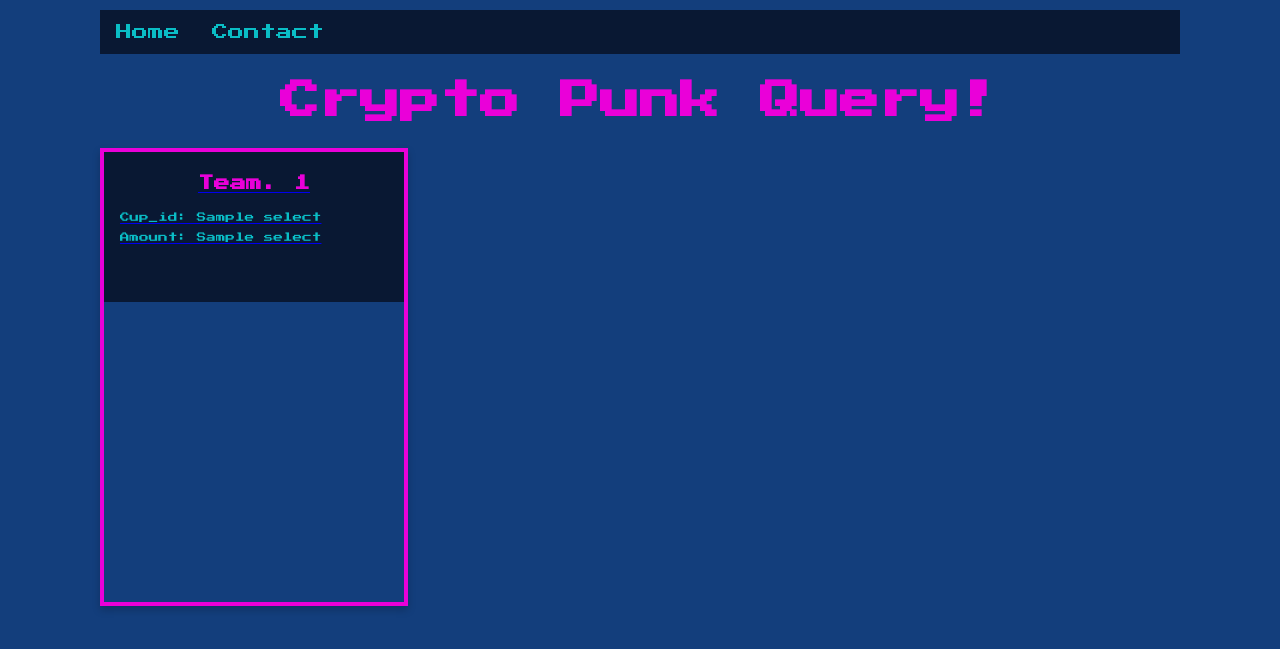
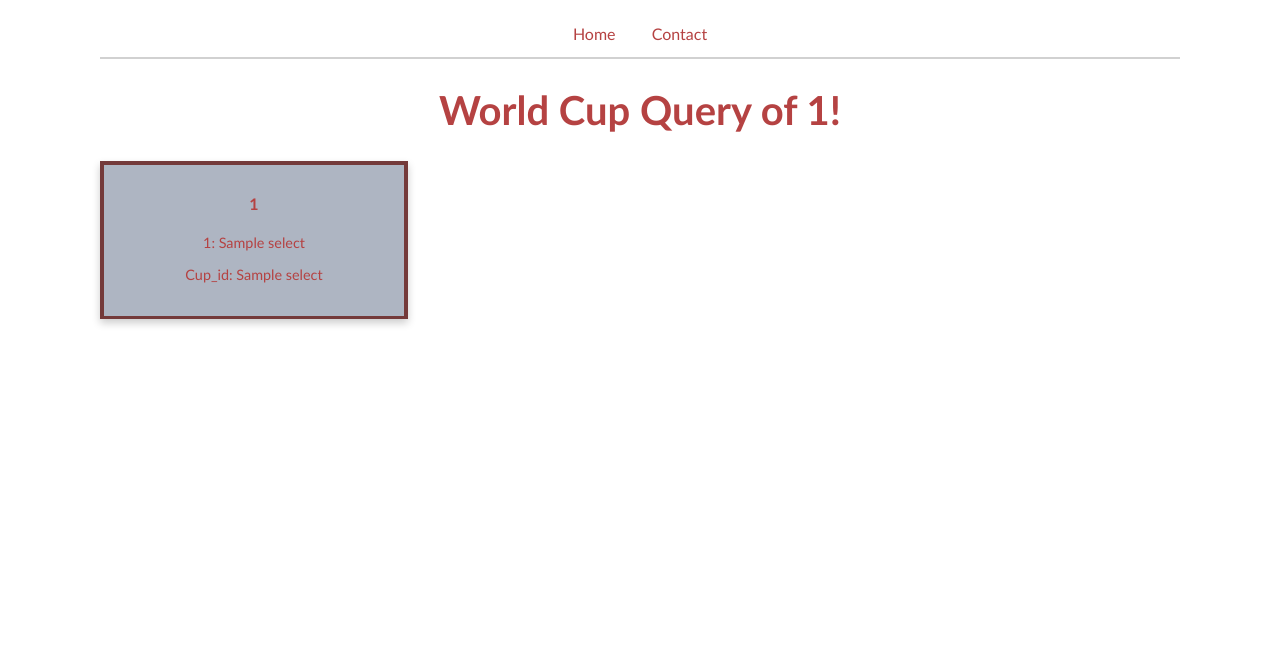
Before and after one commit to ThomRP/DIS, a Flask app: page /cup/1/1 in a window 1280 px wide. Shown: the top 649 px of the page. Run offline with Flask 3, Linux system fonts and the light colour scheme; a database or web service that is not in the repository returns one stand-in record (values such as "Sample title"); some libraries are stand-ins or nearby versions.

Commit message:
added some layout

```diff
--- a/src/app.py
+++ b/src/app.py
@@ -45,7 +45,7 @@ def teampage(teamname):
     cur.execute(sql1)
     ct = list(cur.fetchall())
     print()
-    return render_template("team.html", content=ct, length = len(ct))
+    return render_template("team.html", content=ct, length = len(ct), team = teamname)
 
 @app.route("/cup/<cup_id>/<search>")
 def cupquerypage(cup_id,search):
@@ -75,7 +75,7 @@ def cupquerypage(cup_id,search):
     # Flest spillede
     if search == "played":
         sqlcode += f'''
-                    SELECT team_name, cup_id, count(*) as played from
+                    SELECT team_name, count(*) as played, cup_id from
                     ((Select cup_id, team_name1 as team_name
                     from plays
                     NATURAL JOIN Matches
@@ -94,6 +94,7 @@ def cupquerypage(cup_id,search):
                     Group By team_name, cup_id
                     order by played desc;'''
         rest += 1
+        search = "Games Played"
 
     #  Flest trofæer:
     if rest == 0:
@@ -118,7 +119,7 @@ def cupquerypage(cup_id,search):
     ct = list(cur.fetchall())
     length = len(ct)
 
-    return render_template("cupquery.html", content=ct, length=length)
+    return render_template("cupquery.html", content=ct, length=length, search = search[0].upper() + search[1:])
 
 
 if __name__ == "__main__":
--- a/src/static/main.css
+++ b/src/static/main.css
@@ -20,46 +20,54 @@ ul {
   margin: 0;
   padding: 0;
   overflow: hidden;
-  background-color: #091833;
+  text-align: center;
+  border-bottom: 2px solid #d1d1d1;
 }
 
 li {
-  float: left;
+  display: inline-block;
 }
 
 li a {
   display: block;
-  color: #0abdc6;
+  color: #b54242;
   text-align: center;
   padding: 14px 16px;
   text-decoration: none;
 }
 
 li a:hover:not(.active) {
-  color: #ea00d9;
+  color: #b54242;
 }
 
 body {
-  background: #133e7c;
+  background: #ffffff;
   margin-top: 10px;
   margin-left: 100px;
   margin-right: 100px;
-  font-family: 'Press Start 2P', sans-serif;
+  font-family: 'Trebuchet MS', 'Lucida Sans Unicode', 'Lucida Grande', 'Lucida Sans', Arial, sans-serif;
+}
+
+.image {
+  display: block;
+  margin: 0 auto;
+  height: 400px;
+  width: 711px;
 }
 
 label {
   font-size: 18px;
-  color: #ea00d9;
+  color: #b54242;
 }
 
 #form {
   width: 400px;
-  font-family: 'Press Start 2P', sans-serif;
+  font-family: 'Trebuchet MS', 'Lucida Sans Unicode', 'Lucida Grande', 'Lucida Sans', Arial, sans-serif;
   padding: 10px;
   font-size: 18px;
   outline: none;
-  background: linear-gradient(to left top, #000, #133e7c) fixed;
-  border: 4px solid #ea00d9;
+  background: linear-gradient(to left top, #000, #8bb9f9) fixed;
+  border: 4px solid #b54242;
   color: rgba(255, 255, 255, 0.8);
   margin: 5px;
   transition: all 0.5s;
@@ -131,13 +139,13 @@ label {
 }
 
 p {
-  font-size: 1.2em;
-  color: #ea00d9;
+  font-size: 2.5em;
+  color: #b54242;
 }
 
 h1 {
   font-size: 2.5em;
-  color: #ea00d9;
+  color: #b54242;
   text-align: center;
 }
 
@@ -154,17 +162,21 @@ h3 {
 
 h4 {
   text-align: center;
-  color: #ea00d9;
+  color: #b54242;
 }
 
 p.card-text {
-  font-size: 0.6em;
-  color: #0abdc6;
+  text-align: center;
+  font-size: 0.9em;
+  color: #b54242;
 }
 
 .contact {
-  padding-left: 25rem;
-  padding-top: 15rem;
+  display: flex;
+  justify-content: center;
+  align-items: center;
+  flex-direction: column;
+  padding-top: 5rem;
 }
 
 .contactUser {
@@ -211,36 +217,11 @@ p.card-text {
   padding: 1rem;
 }
 
-.image {
-  height: 300px;
-  width: 300px;
-  image-rendering: pixelated;
-}
-
-.imagebig {
-  height: 400px;
-  width: 400px;
-  image-rendering: pixelated;
-}
-
-.imgdiv {
-  text-align: center;
-}
-
 .cards {
   display: grid;
-  grid-template-columns: repeat(5, 1fr);
+  grid-template-columns: repeat(4, 1fr);
   grid-auto-rows: auto;
   grid-gap: 1rem;
-}
-
-.card {
-  /* Add shadows to create the "card" effect */
-  border: 4px solid #ea00d9;
-  box-shadow: 0 4px 8px 0 rgba(0, 0, 0, 0.2);
-  transition: 0.3s;
-  width: 300px;
-  height: 450px;
 }
 
 /* On mouse-over, add a deeper shadow */
@@ -251,18 +232,26 @@ p.card-text {
 
 /* Add some padding inside the card container */
 .container {
-  background-color: #091833;
-  padding: 2px 16px;
-  height: 146px;
+  background-color: #aeb5c2;
+  padding: 8px;
+  height: 135px;
 }
 
 
 
-.player {
+.card {
   /* Add shadows to create the "card" effect */
-  border: 4px solid #ea00d9;
+  border: 4px solid #743a3a;
   box-shadow: 0 4px 8px 0 rgba(0, 0, 0, 0.2);
   transition: 0.3s;
   width: 300px;
   height: 150px;
 }
+
+.lower-text {
+  margin-top: 20px;
+}
+
+.no-underline {
+  text-decoration: none;
+}
--- a/src/templates/cupquery.html
+++ b/src/templates/cupquery.html
@@ -1,13 +1,13 @@
 {% extends "navbar.html" %} {% block content %}
-<h1>Crypto Punk Query!</h1>
+<h1>World Cup Query of {{search}}!</h1>
 <div class="cards">
     {%for i in range(0,length)%}
-    <a href="/team/{{content[i][0]}}">
+    <a href="/team/{{content[i][0]}}" class="no-underline">
         <div class="card">
             <div class="container">
-                <h4><b>Team. {{content[i][0]}}</b></h4>
-                <p class="card-text">Cup_id: {{content[i][1]}}</p>
-                <p class="card-text">Amount: {{content[i][2]}}</p>
+                <h4><b> {{content[i][0]}}</b></h4>
+                <p class="card-text">{{search}}: {{content[i][1]}}</p>
+                <p class="card-text">Cup_id: {{content[i][2]}}</p>
             </div>
         </div>
     </a>
```
Also changed, not shown: other parts of src/static/main.css (+13 -19 lines), src/templates/cupindex.html (+7 -1 lines), src/templates/team.html (+5 -4 lines), src/static/messi.jpg (added).
